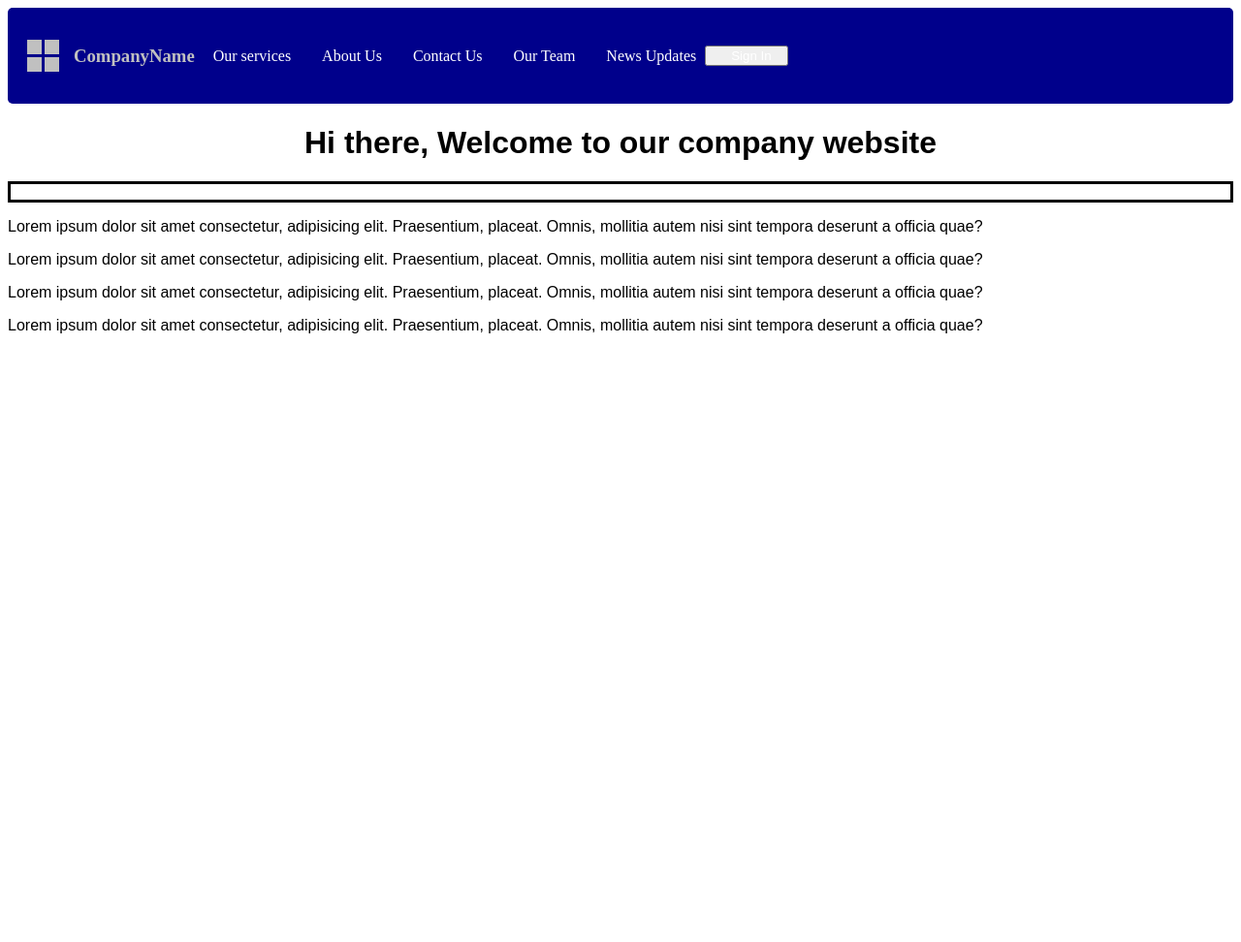
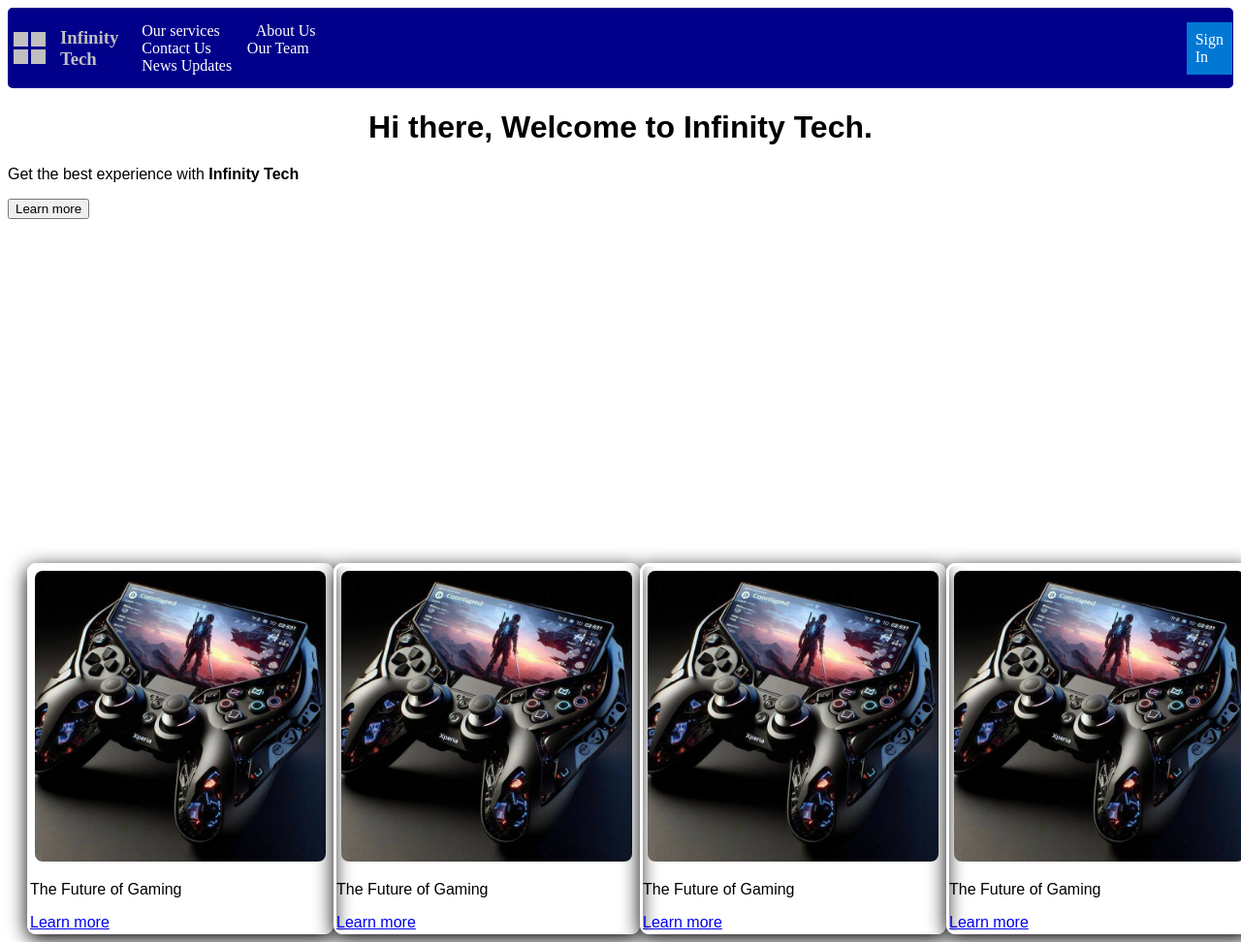
Before and after one commit to maestroAI-cell/Company_Website, a plain HTML site: page Frontend/index.html in a window 1280 px wide. Shown: the whole page at 97% size. Before the commit the page ends 800 px from the top, so only its background shows below. Drawn offline with Linux system fonts and the light colour scheme.

Commit message:
NO REAL CHANGES, home page improved but not completed

```diff
--- a/Frontend/index.css
+++ b/Frontend/index.css
@@ -6,28 +6,31 @@ body {
 
 header {
   display: flex;
-    justify-content:flex-start;
+  justify-content: flex-start;
   align-items: center;
-    font-family: 'Times New Roman', Times, serif;
+  font-family: "Times New Roman", Times, serif;
   background-color: darkblue;
-    padding: 20px;
+  padding: 1px;
   border-radius: 5px;
-
 }
 .h1 {
   text-align: center;
   font-family: Arial, sans-serif;
-    color:black;
+  color: black;
 }
 header a {
-    font-family: "Cambria, Cochin, Georgia, Times, "'Times New Roman', serif;
+  font-family:
+    "Cambria, Cochin, Georgia, Times, " "Times New Roman",
+    serif;
   text-decoration: none;
-    margin-left: 10px;
+  margin-left: 15px;
   justify-content: center;
-    border-radius: 20px;
   padding: 9px;
-    color:white;
-
+  color: white;
+}
+#sign-in-btn {
+  margin-left: 870px;
+  background-color: #0078d4;
 }
 .brand {
   display: flex;
@@ -42,12 +45,39 @@ header a {
   box-shadow: 0cqmin;
   gap: 3px;
   width: fit-content;
+  margin-left: 5px;
 }
-.logo span{
+.logo span {
   background: silver;
   grid-template-columns: inherit;
 }
-.hero{
+.hero {
   margin: 0;
-    border-style: solid;
+  height: 400px;
 }
+.cards {
+  display: flex;
+  margin-top: 10px;
+  justify-content: space-between;
+  margin-left: 20px;
+}
+.card1 {
+  display: block;
+  margin-left: px;
+  border-radius: 9px;
+  border: solid;
+  border-color: white;
+  box-shadow: 0 5px 20px;
+}
+.card1:hover {
+  box-shadow: 9px 9px 70px black;
+  cursor: pointer;
+}
+.card1 img {
+  border-radius: 8px;
+  width: 300px;
+  border-color:white;
+  margin-top: 5px;
+  margin-left: 5px;
+  margin-right: 5px;
+}
--- a/Frontend/index.html
+++ b/Frontend/index.html
@@ -1,12 +1,11 @@
-<!DOCTYPE html>
+<!doctype html>
 <html lang="en">
-
   <head>
-    <meta charset="UTF-8">
-    <meta name="viewport" content="width=device-width, initial-scale=1.0">
+    <meta charset="UTF-8" />
+    <meta name="viewport" content="width=device-width, initial-scale=1.0" />
     <title>Company Website</title>
-    <link rel="stylesheet" href="index.css">
-    <link rel="" href="">
+    <link rel="stylesheet" href="index.css" />
+    <link rel="" href="" />
   </head>
 
   <body>
@@ -18,10 +17,8 @@
           <span> </span>
           <span> </span>
         </div>
-            <h3>CompanyName </h3>
+        <h3>Infinity Tech</h3>
       </div>
-
-
 
       <nav>
         <a href="services.html">Our services</a>
@@ -29,46 +26,81 @@
         <a href="contact.html">Contact Us</a>
         <a href="team.html">Our Team</a>
         <a href="news.html">News Updates</a>
+      </nav>
 
-        </nav>
-<button><a href="signin.html" class="sign-in-btn">Sign In</a></button>
 
+      <a href="signin.html" id="sign-in-btn">Sign In</a>
     </header>
     <div class="h1">
-        <h1>Hi there, Welcome to our company website</h1>
+      <h1>Hi there, Welcome to Infinity Tech.</h1>
+    </div>
+<!-- S -->
+    <section class="hero">
+      <div class="hero-text">
+        <p>Get the best experience with <b>Infinity Tech </b></p>
+
+        <button>
+          Learn more
+        </button>
+      </div>
+    </section>
+
+<!-- Service Cards Section -->
+    <section class="cards">
+      <!-- Put the cards in a div -->
+
+      <div class="card1">
+
+
+        <img src="./dd896c37c000b6626e68e63ca2b254ab.jpg" alt="game-set"  width="300" >
+
+<!-- Card text -->
+        <p>
+          The Future of Gaming
+        </p>
+<!-- Learn more link which leads to news and updates page -->
+        <a href="news.html" target="_blank">Learn more</a>
       </div>
 
-    <section class="hero">
-        <div class="hero-content">
+      <div class="card1">
+
+
+        <img src="./dd896c37c000b6626e68e63ca2b254ab.jpg" alt="game-set"  width="300" >
+
+<!-- Card text -->
         <p>
-
+          The Future of Gaming
         </p>
+<!-- Learn more link which leads to news and updates page -->
+        <a href="news.html" target="_blank">Learn more</a>
       </div>
 
+      <div class="card1">
+
+
+        <img src="./dd896c37c000b6626e68e63ca2b254ab.jpg" alt="game-set"  width="300" >
+
+<!-- Card text -->
+        <p>
+          The Future of Gaming
+        </p>
+<!-- Learn more link which leads to news and updates page -->
+        <a href="news.html" target="_blank">Learn more</a>
+      </div>
+
+      <div class="card1">
+
+
+        <img src="./dd896c37c000b6626e68e63ca2b254ab.jpg" alt="game-set"  width="300" >
+
+<!-- Card text -->
+        <p>
+          The Future of Gaming
+        </p>
+<!-- Learn more link which leads to news and updates page -->
+        <a href="news.html" target="_blank">Learn more</a>
+      </div>
 
     </section>
-    <span>
-        <div class="lor1">
-        <p>Lorem ipsum dolor sit amet consectetur, adipisicing elit. Praesentium, placeat. Omnis, mollitia autem nisi sint tempora deserunt a officia quae?</p>
-        </div>
-    </span>
-    <span>
-        <div class="lor2">
-        <p>Lorem ipsum dolor sit amet consectetur, adipisicing elit. Praesentium, placeat. Omnis, mollitia autem nisi sint tempora deserunt a officia quae?</p>
-        </div>
-    </span>
-    <span>
-        <div class="lor3">
-        <p>Lorem ipsum dolor sit amet consectetur, adipisicing elit. Praesentium, placeat. Omnis, mollitia autem nisi sint tempora deserunt a officia quae?</p>
-        </div>
-    </span>
-    <span>
-        <div class="lor4">
-        <p>Lorem ipsum dolor sit amet consectetur, adipisicing elit. Praesentium, placeat. Omnis, mollitia autem nisi sint tempora deserunt a officia quae?</p>
-        </div>
-        </div>
-    </span>
-
   </body>
-
 </html>
```
Also changed, not shown: Frontend/signin.html (+1 -1 lines), Frontend/IMG-20251118-WA0114 (2).jpg (added), Frontend/dd896c37c000b6626e68e63ca2b254ab.jpg (added). Lines whose indentation alone changed are shown as unchanged.
